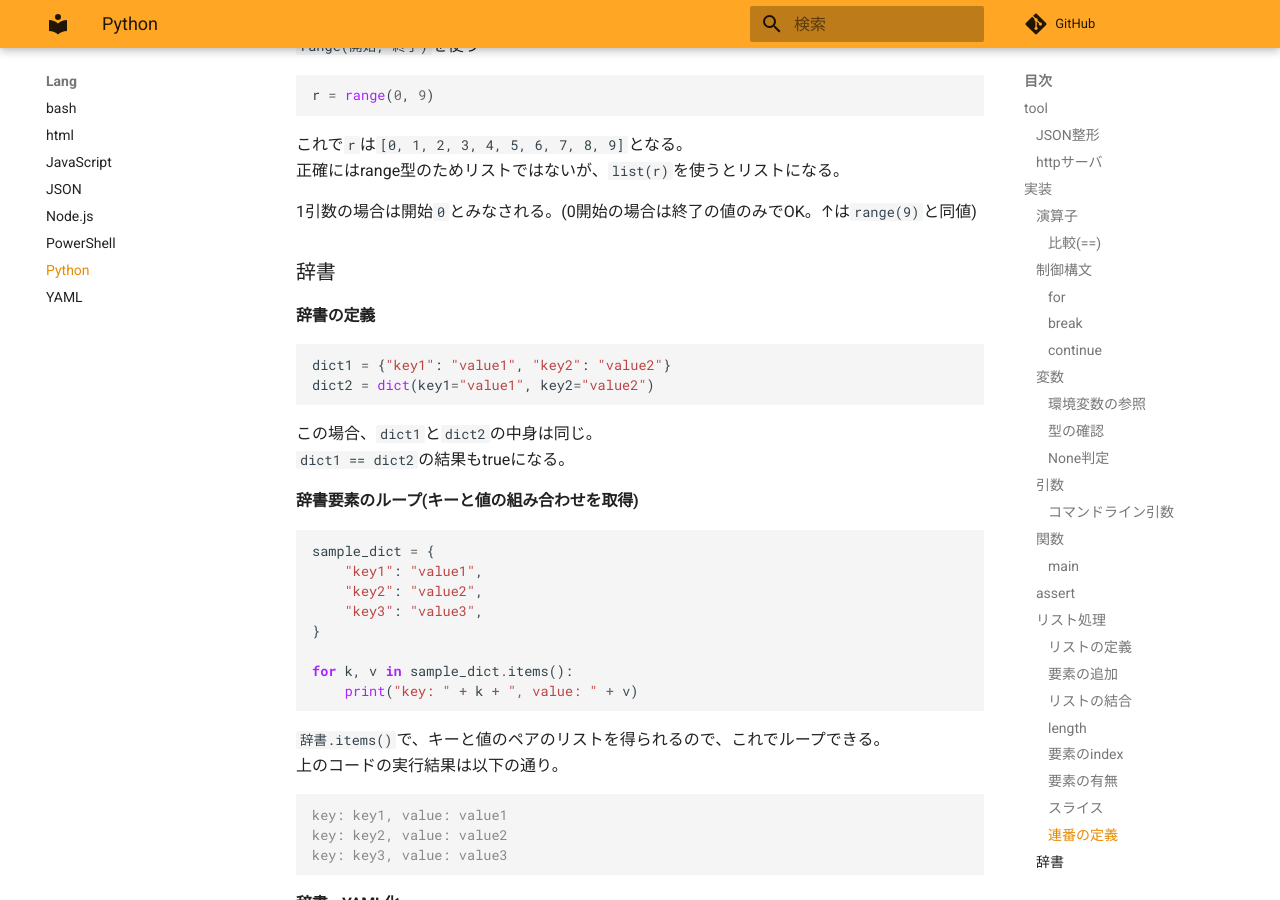
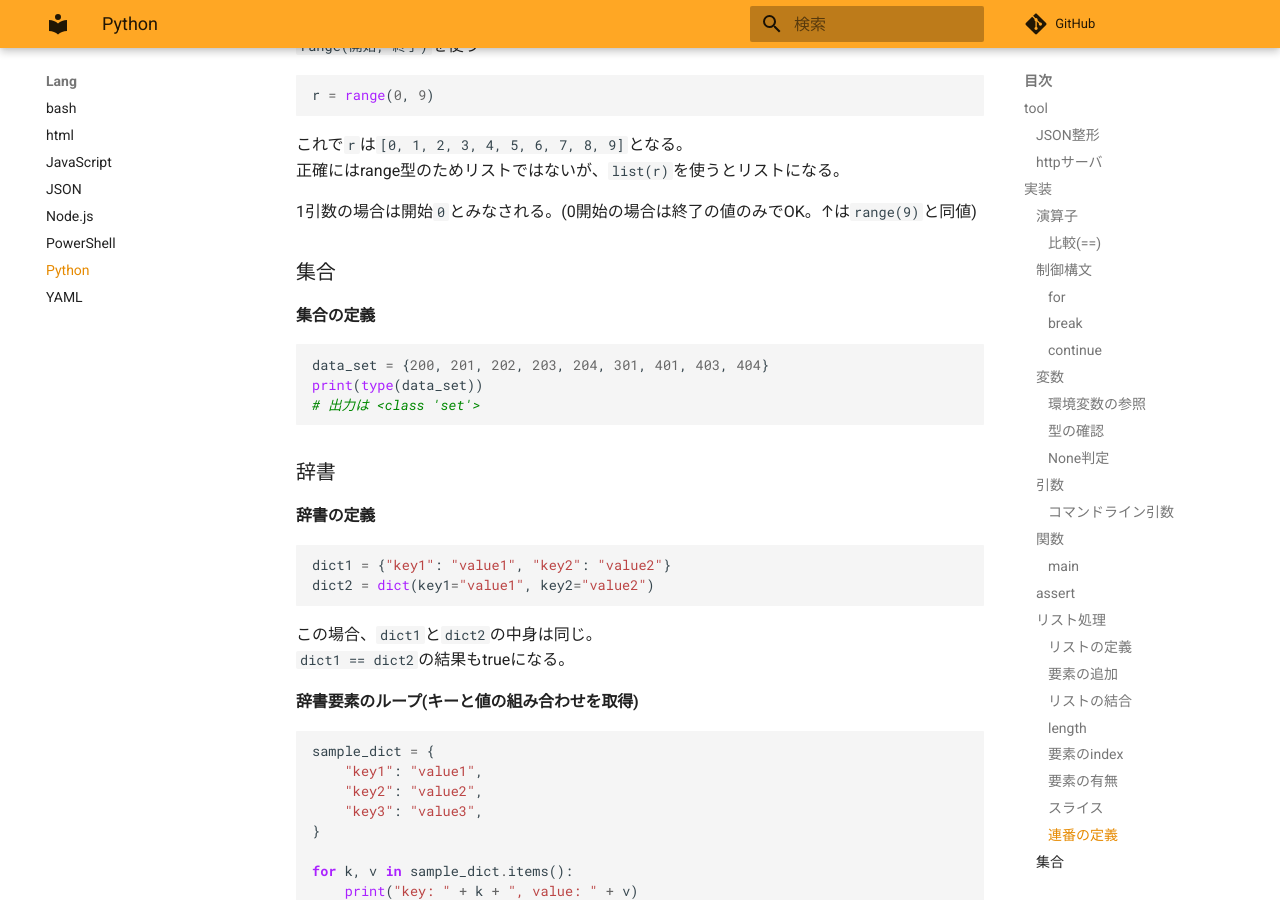
Before and after one commit to zaki-lknr/docs, an MkDocs documentation site: the page built from docs/lang/python.md, in a window 1280 px wide and 900 px high, scrolled down 5385 px. Built offline with MkDocs 1.6.1 and Material for MkDocs 9.7.7, drawn with Linux system fonts in a browser that asks for light colours; comment, search, counter and statistics services are not loaded.

Commit message:
add: lang/python: 集合の定義

````diff
--- a/docs/lang/python.md
+++ b/docs/lang/python.md
@@ -285,6 +285,16 @@ r = range(0, 9)
 正確にはrange型のためリストではないが、`list(r)`を使うとリストになる。
 
 1引数の場合は開始`0`とみなされる。(0開始の場合は終了の値のみでOK。↑は`range(9)`と同値)
+
+### 集合
+
+#### 集合の定義
+
+```python
+data_set = {200, 201, 202, 203, 204, 301, 401, 403, 404}
+print(type(data_set))
+# 出力は <class 'set'>
+```
 
 ### 辞書
 
````
